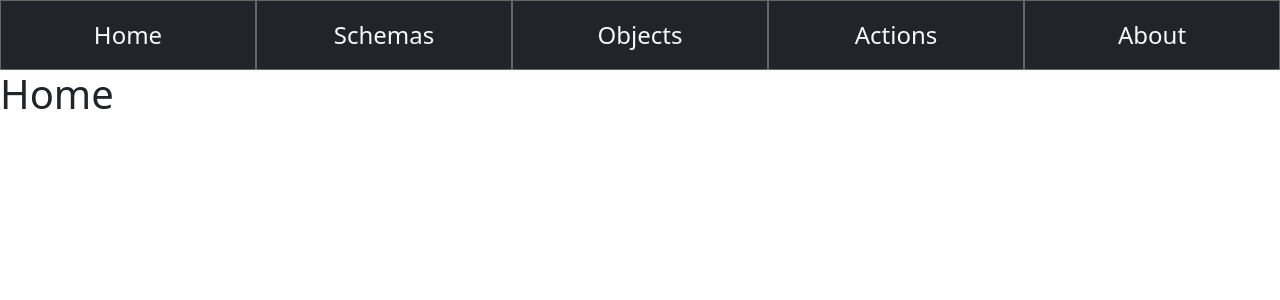
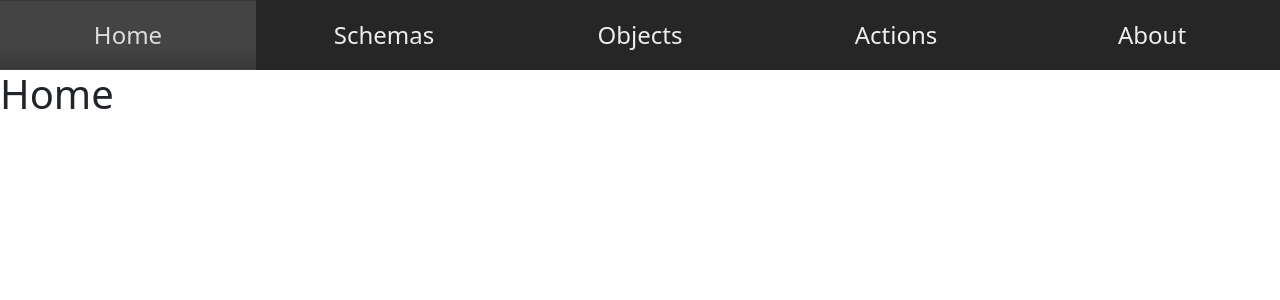
Before and after one commit to LizardLeliel/api-creator, a Vue app: page / in a window 1280 px wide. Shown: the top 300 px of the page. Built offline with nearby package versions, Linux system fonts and the light colour scheme.

Commit message:
Stylized the navigation

```diff
--- a/src/App.vue
+++ b/src/App.vue
@@ -6,7 +6,7 @@ import { RouterLink, RouterView } from "vue-router";
 
 <template>
   <!-- <nav class="nav-tabs"> -->
-    <nav class="navbar nav-tabs nav-justified bg-dark text-light mr-auto">
+    <nav class="navbar nav-tabs nav-justified mr-auto">
       <RouterLink class="nav-link" to="/">Home</RouterLink>
       <RouterLink class="nav-link" to="/schemas">Schemas</RouterLink>
       <RouterLink class="nav-link" to="/objects">Objects</RouterLink>
@@ -28,8 +28,17 @@ nav.navbar {
   .nav-link {
     padding-top: 1rem;
     padding-bottom: 1rem;
-    border: 1px solid #666;
     border-radius: 0;
+    overflow: hidden;
+    background-color: #262626;
+    color: #eee;
+
+    &.router-link-active {
+      // color: #999;
+      color: #ddd;
+      background-color: #444;
+      background-image: linear-gradient(0deg, rgb(22%, 22%, 22%) 0%, rgba(0, 0, 0, 0) 33%);
+    }
   }
 }
 
```
